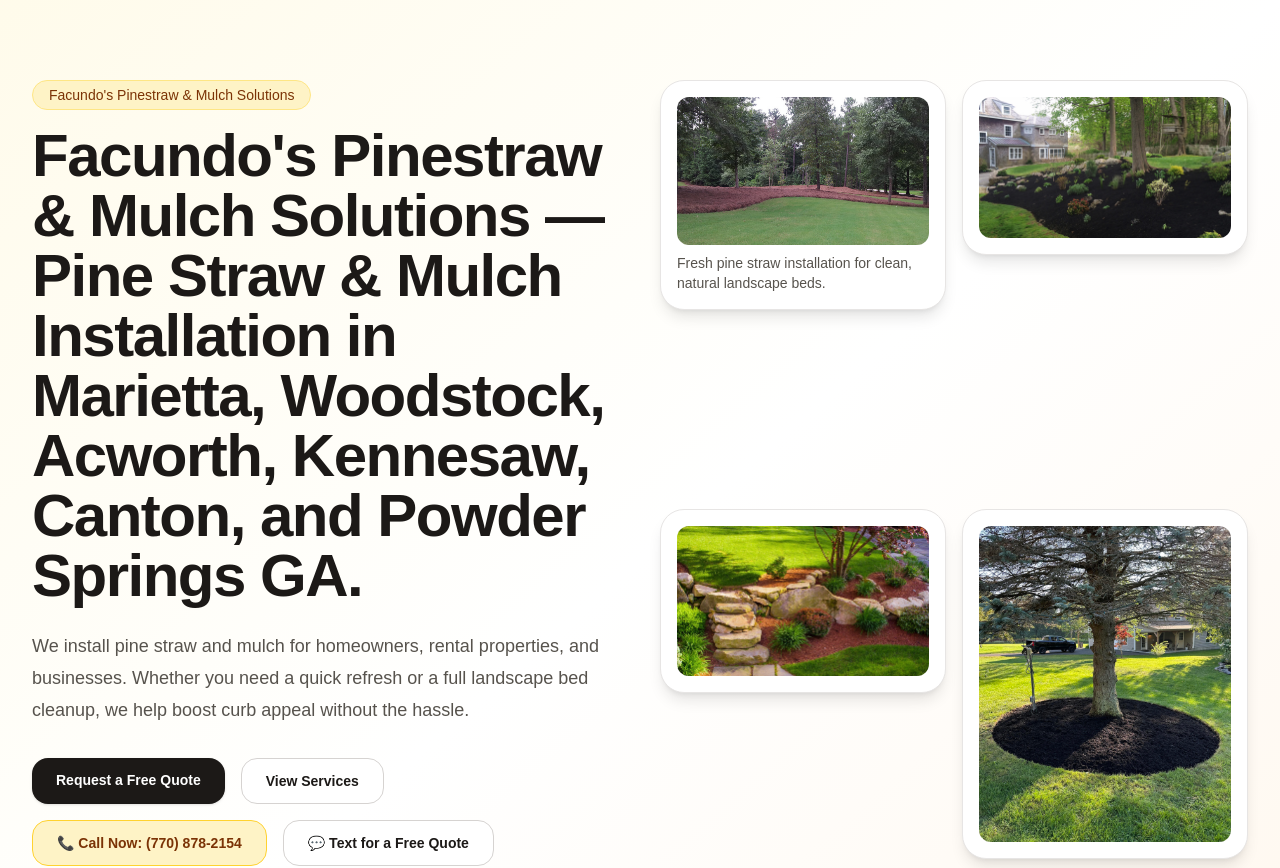
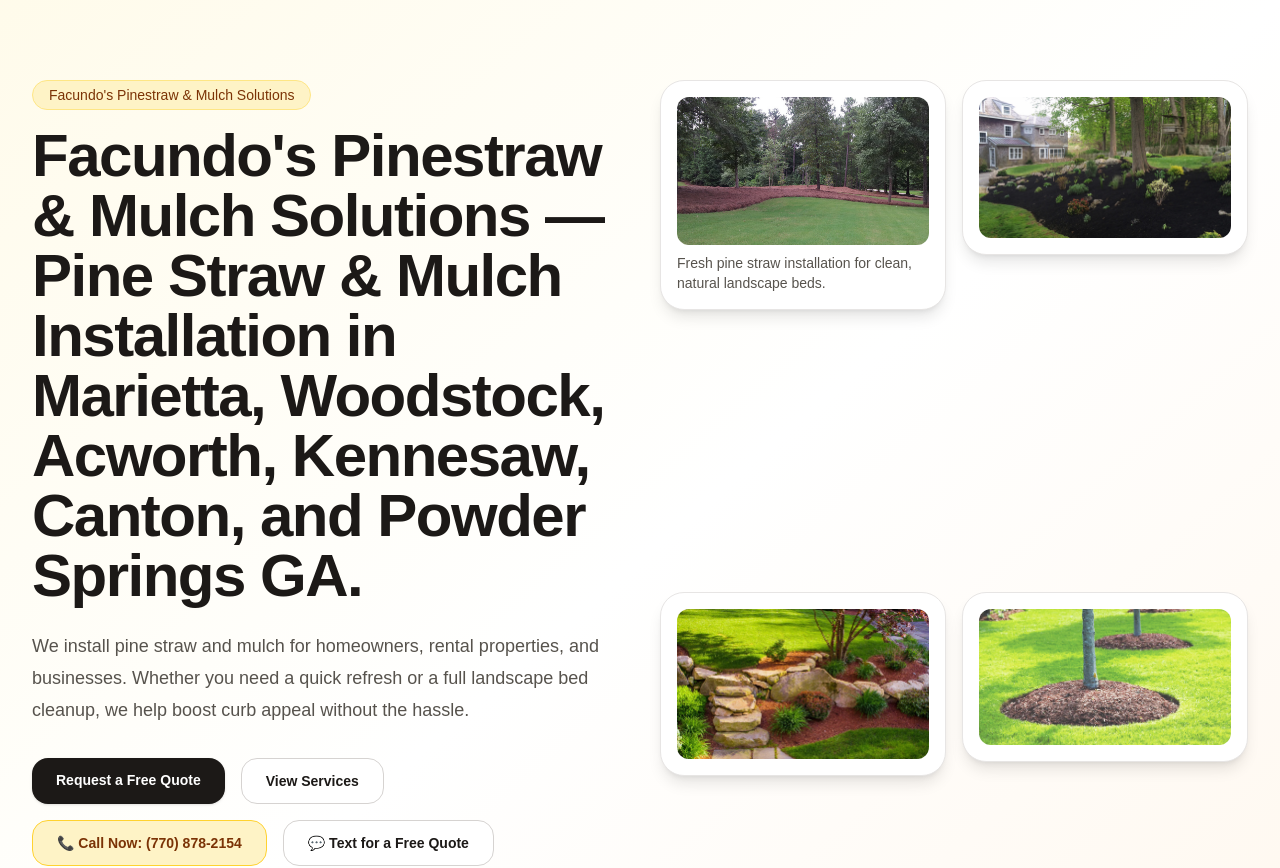
Before and after one commit to FacundosPinestrawMulchSolutions/facundo-pinestraw-site, a Next.js app: page / in a window 1280 px wide. Shown: the top 868 px of the page. Built offline with nearby package versions, Linux system fonts and the light colour scheme.

Commit message:
Update page.js

```diff
--- a/app/page.js
+++ b/app/page.js
@@ -118,7 +118,7 @@
 
 <div className="self-start rounded-3xl border border-stone-200 bg-white p-4 shadow-lg">
   <img
-    src="/mulchtreering1.png"
+    src="/treerings1.png"
     className="w-full rounded-xl object-cover"
   />
 </div>
@@ -432,6 +432,7 @@
               <li>Cash</li>
               <li>Zelle</li>
               <li>Checks</li>
+              <li>Debit or Credit Cards</li>
             </ul>
             <p className="mt-4 text-sm text-stone-500">
               Payment details will be provided once the estimate is approved and the job is scheduled.
```
